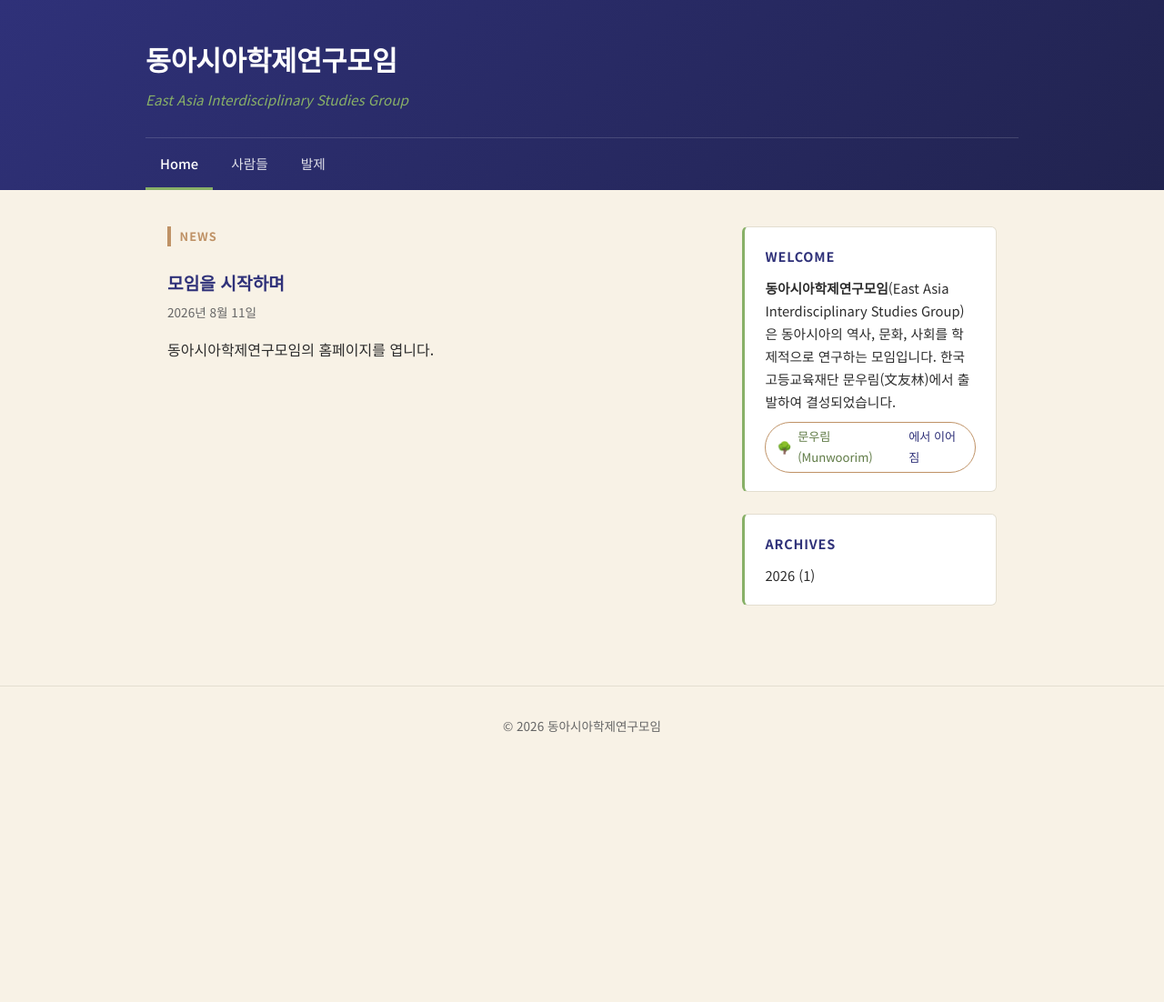
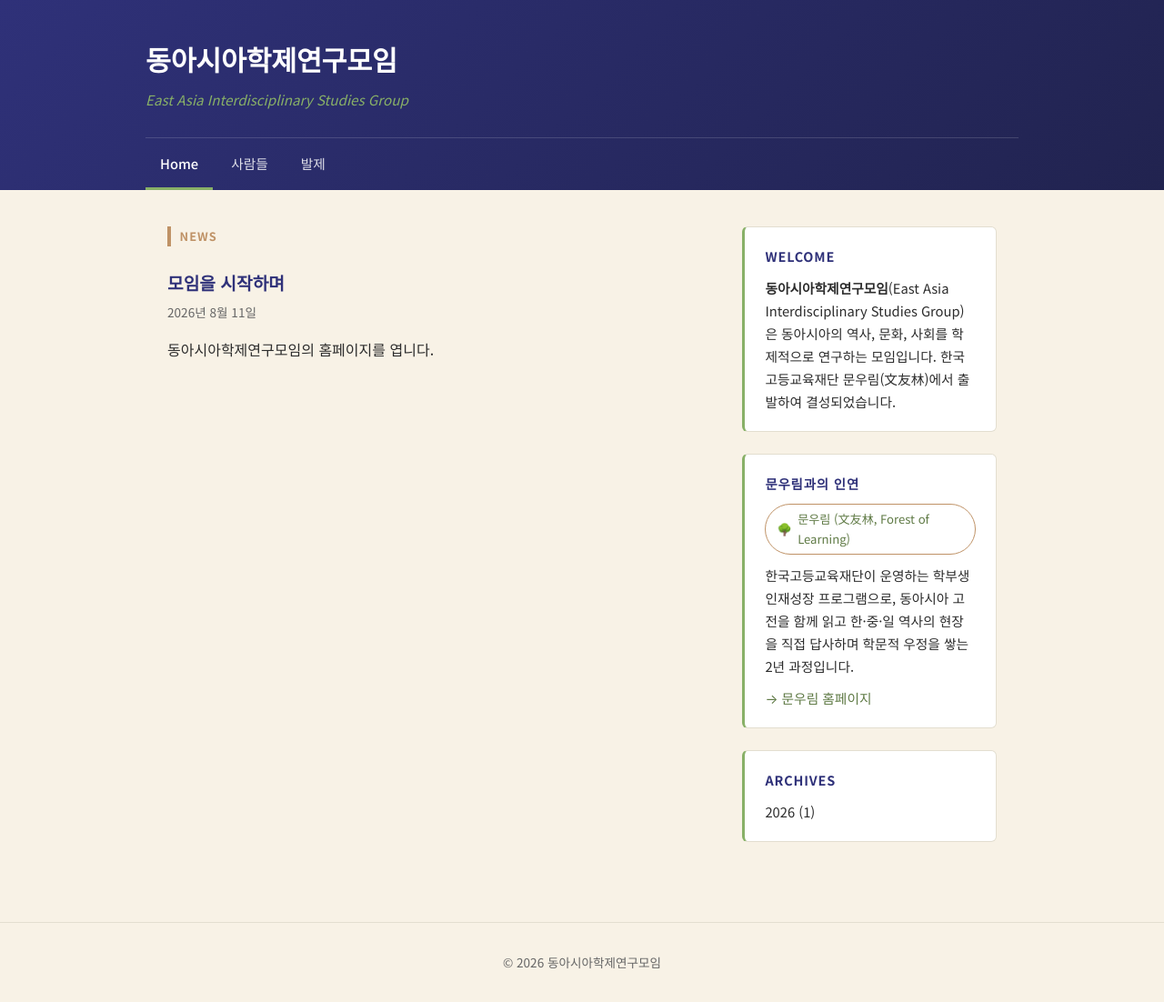
Before and after one commit to eastasia-interdisciplinary/eastasia-interdisciplinary.github.io, a Jekyll site: the page built from index.html, in a window 1280 px wide. Shown: the whole page at 91% size. Built offline with Jekyll 4.4.1, drawn with Linux system fonts in a browser that asks for light colours; before the commit the page ends 900 px from its top, so only the background shows below that.

Commit message:
Rename balje collection to seminar, correct 문우림 English name/link
- URL slugs now use "seminar" instead of romanized "balje"
- Fixed parent program name: 문우림 (文友林, Forest of Learning)
  instead of the incorrect "Munwoorim" romanization
- Added program description and a clearer homepage link

```diff
--- a/_config.yml
+++ b/_config.yml
@@ -7,16 +7,22 @@ url: "https://eastasia-interdisciplinary.github.io"
 baseurl: "" # root org page site, no path prefix
 
 # Parent program, shown in the sidebar as a nod to lineage
-parent_name: 문우림 (Munwoorim)
+parent_name: 문우림
+parent_name_en: Forest of Learning
+parent_hanja: 文友林
 parent_url: "https://cvt.kfas.or.kr/intro/type1.php"
+parent_blurb: >-
+  한국고등교육재단이 운영하는 학부생 인재성장 프로그램으로, 동아시아 고전을
+  함께 읽고 한·중·일 역사의 현장을 직접 답사하며 학문적 우정을 쌓는 2년
+  과정입니다.
 
 markdown: kramdown
 permalink: /news/:year/:month/:day/:title/
 
 collections:
-  balje:
+  seminar:
     output: true
-    permalink: /balje/:year-:month-:day-:title/
+    permalink: /seminar/:year-:month-:day-:title/
     sort_by: date
 
 plugins:
--- a/_includes/header.html
+++ b/_includes/header.html
@@ -5,7 +5,7 @@
     <nav class="site-nav">
       <a href="{{ '/' | relative_url }}" class="{% if page.url == '/' %}active{% endif %}">Home</a>
       <a href="{{ '/people/' | relative_url }}" class="{% if page.url == '/people/' %}active{% endif %}">사람들</a>
-      <a href="{{ '/balje/' | relative_url }}" class="{% if page.url == '/balje/' or page.collection == 'balje' %}active{% endif %}">발제</a>
+      <a href="{{ '/seminar/' | relative_url }}" class="{% if page.url == '/seminar/' or page.collection == 'seminar' %}active{% endif %}">발제</a>
     </nav>
   </div>
 </header>
--- a/_layouts/balje-entry.html
+++ b/_layouts/seminar-entry.html
@@ -8,5 +8,5 @@ layout: default
     {% if page.presenter %} · 발제자: {{ page.presenter }}{% endif %}
   </div>
   {{ content }}
-  <p><a href="{{ '/balje/' | relative_url }}">&larr; 발제 목록으로</a></p>
+  <p><a href="{{ '/seminar/' | relative_url }}">&larr; 발제 목록으로</a></p>
 </article>
--- a/index.html
+++ b/index.html
@@ -24,8 +24,18 @@ layout: default
       <strong>{{ site.title }}</strong>({{ site.tagline }})은
       {{ site.description }}
     </p>
+  </div>
+
+  <div class="sidebar-box">
+    <h3>{{ site.parent_name }}과의 인연</h3>
     <p>
-      <span class="lineage-badge">🌳 <a href="{{ site.parent_url }}" target="_blank" rel="noopener">{{ site.parent_name }}</a>에서 이어짐</span>
+      <span class="lineage-badge">
+        🌳 <a href="{{ site.parent_url }}" target="_blank" rel="noopener">{{ site.parent_name }} ({{ site.parent_hanja }}, {{ site.parent_name_en }})</a>
+      </span>
+    </p>
+    <p>{{ site.parent_blurb }}</p>
+    <p>
+      <a href="{{ site.parent_url }}" target="_blank" rel="noopener">→ {{ site.parent_name }} 홈페이지</a>
     </p>
   </div>
 
--- a/balje.html
+++ b/seminar.html
@@ -1,14 +1,14 @@
 ---
 layout: default
 title: 발제
-permalink: /balje/
+permalink: /seminar/
 ---
 <main class="main-col">
   <h2 class="section-label">발제</h2>
 
-  {% assign entries = site.balje | sort: 'date' | reverse %}
+  {% assign entries = site.seminar | sort: 'date' | reverse %}
   {% if entries.size == 0 %}
-    <p>아직 등록된 발제가 없습니다. <code>_balje/</code>에 마크다운 파일을 추가해 주세요.</p>
+    <p>아직 등록된 발제가 없습니다. <code>_seminar/</code>에 마크다운 파일을 추가해 주세요.</p>
   {% endif %}
 
   {% for entry in entries %}
```
Also changed, not shown: _seminar/2026-08-11-sample-entry.md (renamed from _balje/2026-08-11-sample-entry.md, +2 -2 lines).
